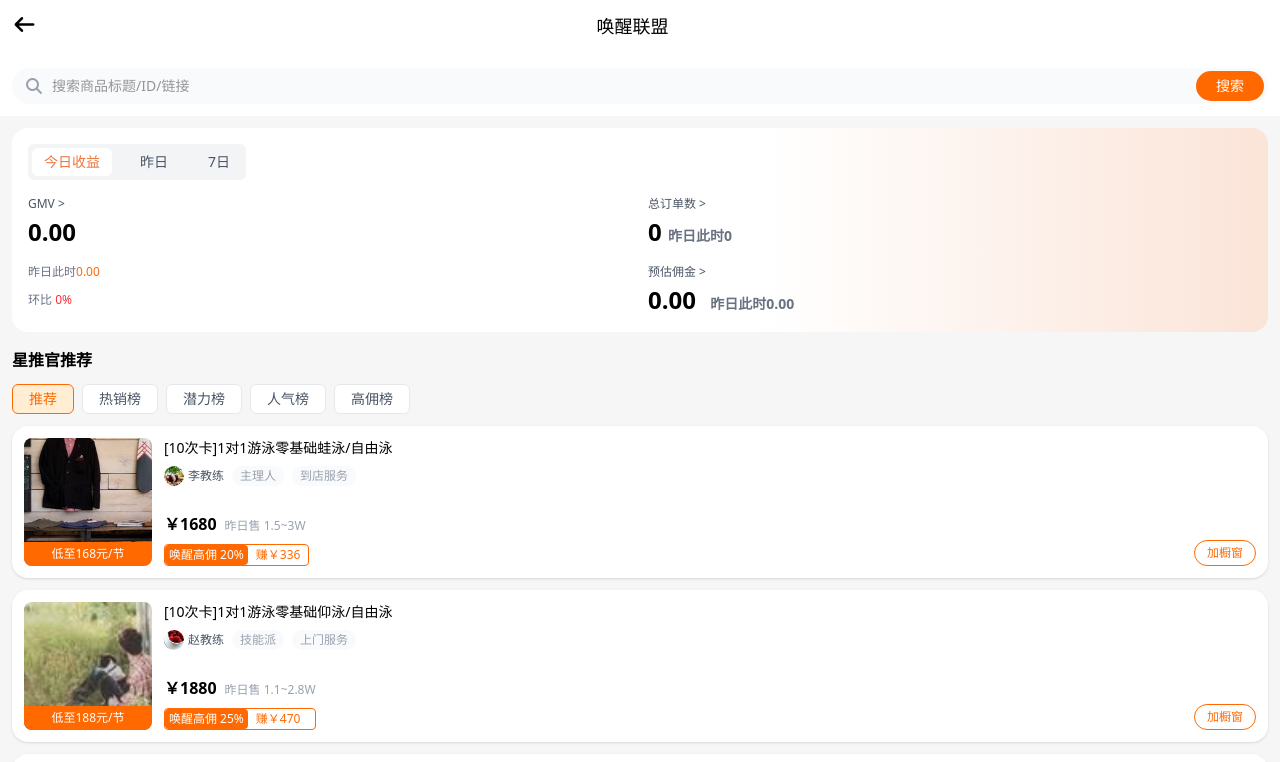
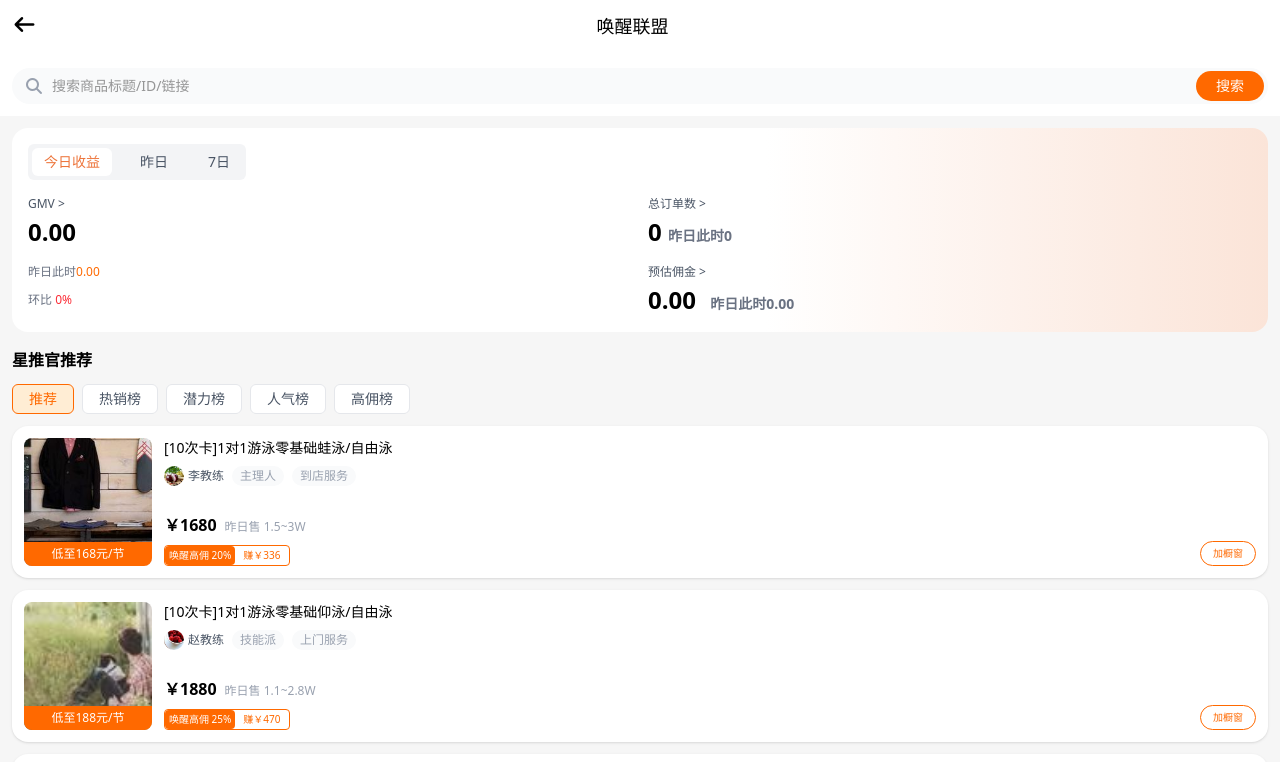
Before and after one commit to RosyDawns/hxs-demo1, a Vue app: page /waker-alliance in a window 1280 px wide. Shown: the top 762 px of the page. Built offline with nearby package versions, Linux system fonts and the light colour scheme; a web font is replaced by a local one.

Commit message:
add(project): 修改搜索页面

```diff
--- a/src/views/WakerAlliancePage.vue
+++ b/src/views/WakerAlliancePage.vue
@@ -235,9 +235,8 @@
                 </div>
 
                 <!-- 价格和按钮 -->
-                <div class="flex items-end justify-between">
-                  <div>
-                    <div class="flex items-baseline mb-2">
+                <div class="mt-2">
+                  <div class="flex items-baseline mb-1">
                     <span class="text-base font-bold text-black">
                       ￥{{ product.price }}
                     </span>
@@ -245,25 +244,31 @@
                       昨日售 {{ product.sales }}
                     </span>
                   </div>
+                  <div class="flex items-center justify-between">
                     <div
                       class="flex items-center mt-1 space-x-2 pr-2 border border-orange-500 rounded-sm"
                     >
                       <span
-                        class="bg-orange-500 text-white text-xs px-1 py-0.5 rounded"
+                        class="bg-orange-500 text-white px-1 py-0.5 rounded"
+                        style="font-size: 10px"
                       >
                         唤醒高佣 {{ product.commission }}%
                       </span>
-                      <span class="text-orange-500 text-xs font-medium">
+                      <span
+                        class="text-orange-500 font-medium"
+                        style="font-size: 10px"
+                      >
                         赚￥{{ product.earn }}
                       </span>
                     </div>
-                  </div>
                     <button
-                    class="px-3 py-1 border border-orange-500 text-orange-500 text-xs rounded-full nav-action"
+                      class="px-3 py-1 border border-orange-500 text-orange-500 rounded-full nav-action"
                       @click="handleAddToShowcase(product.id)"
+                      style="font-size: 10px"
                     >
                       加橱窗
                     </button>
+                  </div>
                 </div>
               </div>
             </div>
```
Lines whose indentation alone changed are shown as unchanged.
